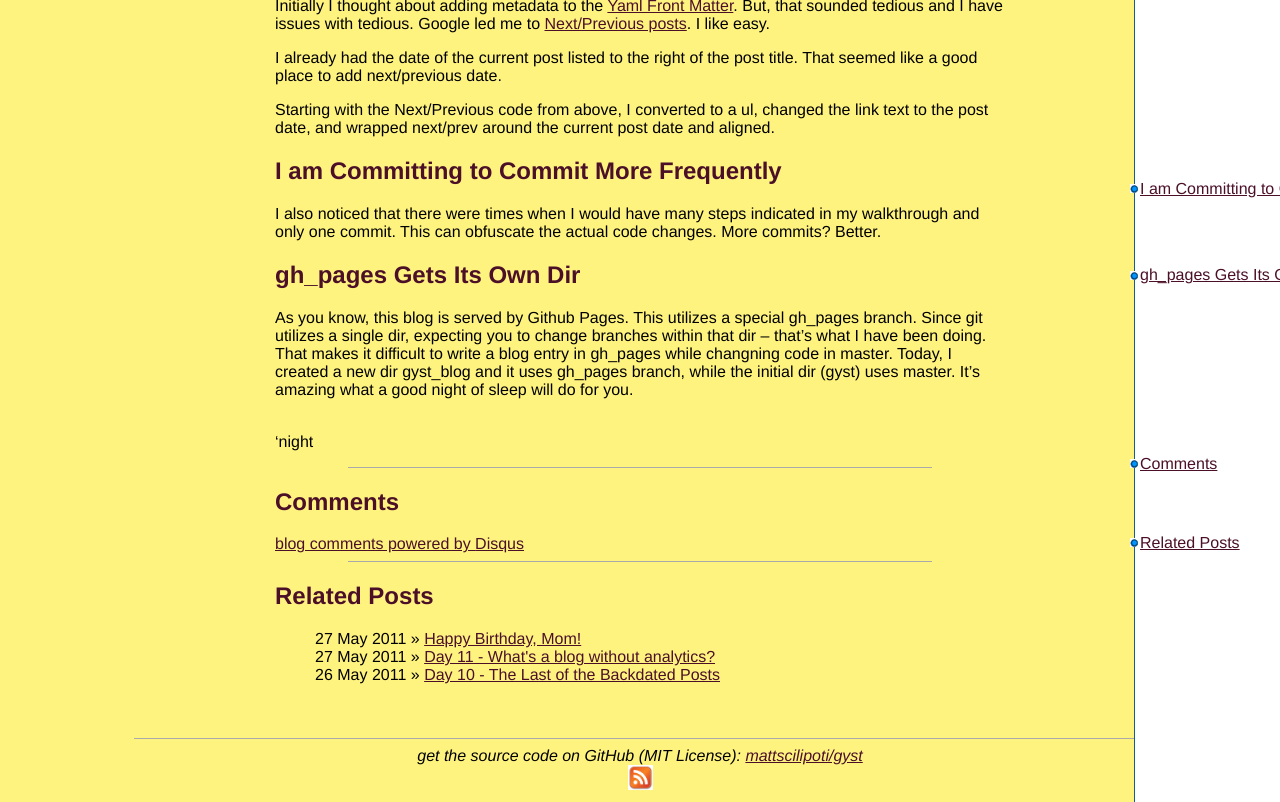
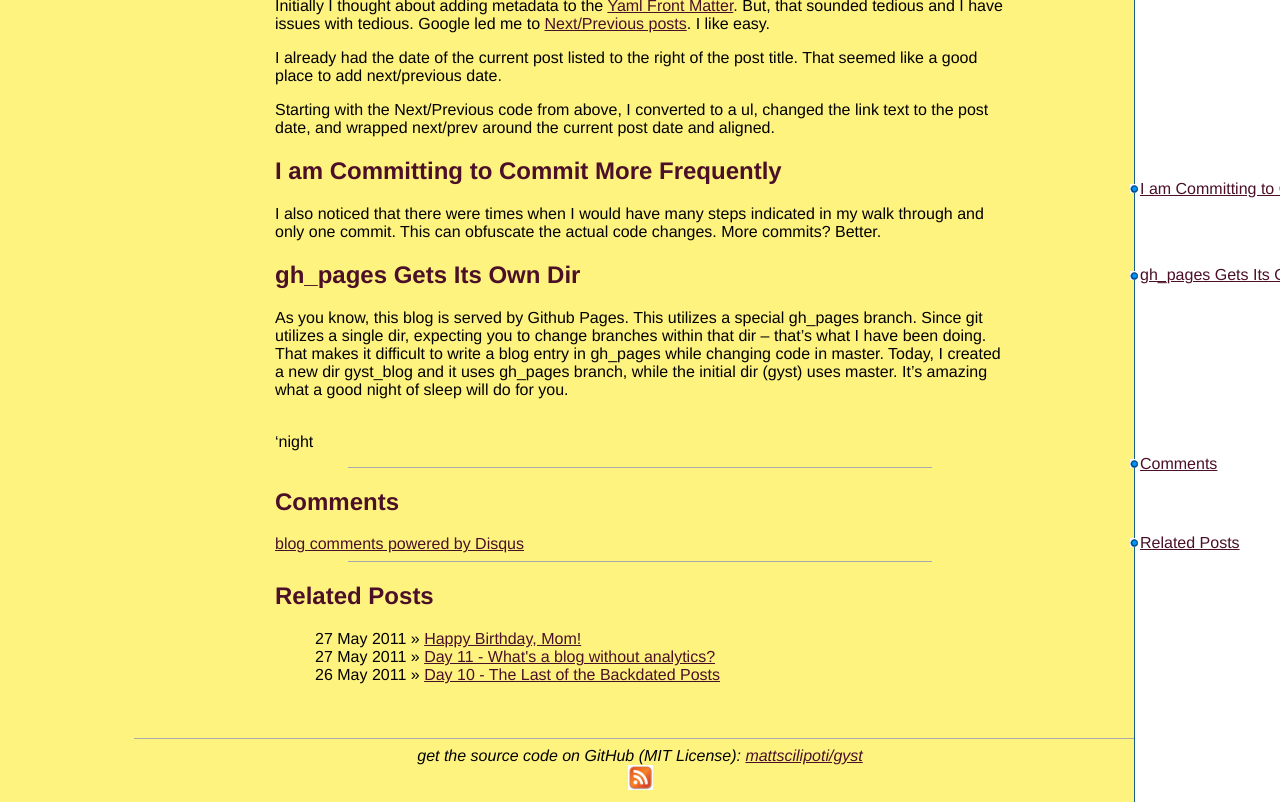
Before and after one commit to mattscilipoti/gyst, a Jekyll site: the page built from _posts/2011-05-28-next-in-chain.md, in a window 1280 px wide and 1122 px high. Shown: the part 320-1122 px from the top of the window. Built offline with Jekyll 4.4.1, drawn with Linux system fonts in a browser that asks for light colours; nearby versions of some CDN libraries; Markdown is read by kramdown in place of the engine named in the settings; comment, search, counter and statistics services are not loaded.

Commit message:
post: fix typos.

```diff
--- a/_posts/2011-05-28-next-in-chain.md
+++ b/_posts/2011-05-28-next-in-chain.md
@@ -24,13 +24,13 @@ I am Committing to Commit More Frequently
 ------------------------------------------
 
 I also noticed that there were times when I would have many steps
-indicated in my walkthrough and only one commit.  This can obfuscate the
+indicated in my walk through and only one commit.  This can obfuscate the
 actual code changes.  More commits?  Better.
 
 gh_pages Gets Its Own Dir
 --------------------------
 
-As you know, this blog is served by Github Pages.  This utilizes a special gh_pages branch.  Since git utilizes a single dir, expecting you to change branches within that dir -- that's what I have been doing.  That makes it difficult to write a blog entry in gh_pages while changning code in master.  Today, I created a new dir gyst_blog and it uses gh_pages branch, while the initial dir (gyst) uses master.  It's amazing what a good night of sleep will do for you.
+As you know, this blog is served by Github Pages.  This utilizes a special gh_pages branch.  Since git utilizes a single dir, expecting you to change branches within that dir -- that's what I have been doing.  That makes it difficult to write a blog entry in gh_pages while changing code in master.  Today, I created a new dir gyst_blog and it uses gh_pages branch, while the initial dir (gyst) uses master.  It's amazing what a good night of sleep will do for you.
 
 <br/>
 'night
```
